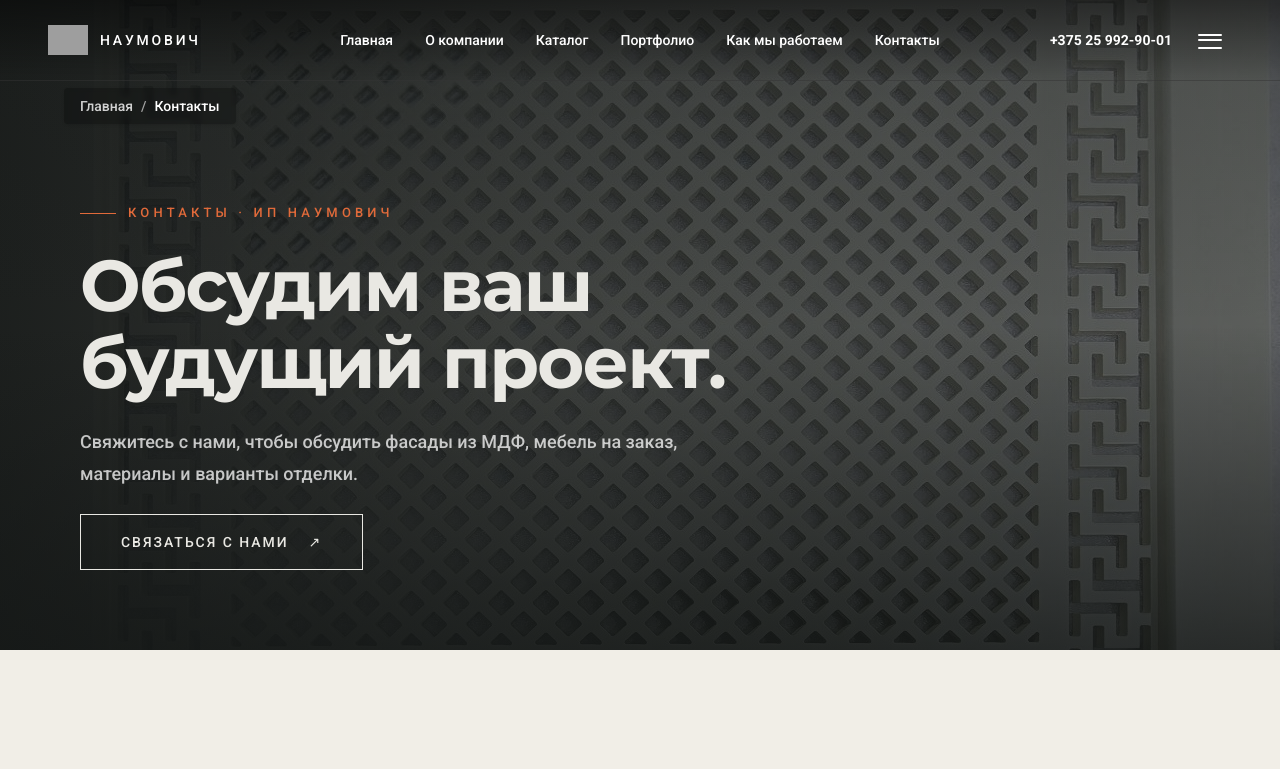
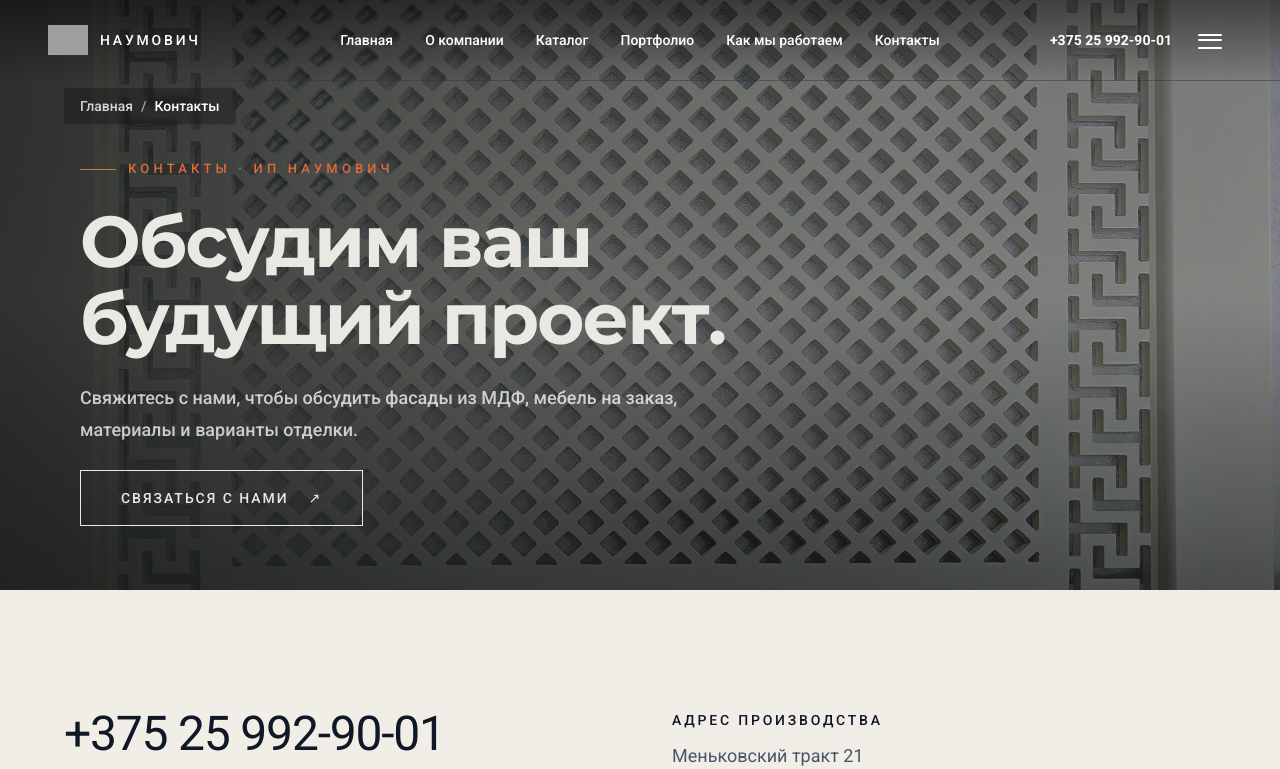
Before and after one commit to IljaBelousow/naumovich-site, a Next.js app: page /contacts in a window 1280 px wide. Shown: the top 769 px of the page. Built offline with nearby package versions, Linux system fonts and the light colour scheme; grey boxes are pictures that could not be loaded.

Commit message:
Add subtle visual variations to page hero banners

```diff
--- a/src/app/contacts/page.tsx
+++ b/src/app/contacts/page.tsx
@@ -10,18 +10,18 @@ export const metadata = {
 export default function ContactsPage() {
   return (
     <main className="w-full bg-[#F1EEE7]">
-      <section className="relative isolate flex min-h-[560px] items-end overflow-hidden bg-[#202322] text-[#E9E8E3] sm:min-h-[650px]">
+      <section className="relative isolate flex min-h-[500px] items-end overflow-hidden bg-[#202322] text-[#E9E8E3] sm:min-h-[590px]">
         <Image
           src="/images/hero/hero-main.jpg"
           alt="Мастерская по изготовлению мебели и фасадов"
           fill
           priority
           sizes="100vw"
-          className="object-cover object-center opacity-45"
+          className="object-cover object-[center_60%] opacity-60"
         />
-        <div className="absolute inset-0 bg-gradient-to-r from-[#141716]/90 via-[#141716]/55 to-[#141716]/25" />
-        <div className="absolute inset-0 bg-gradient-to-t from-[#141716]/70 via-transparent to-[#141716]/20" />
-        <div className="relative mx-auto w-full max-w-[1500px] px-6 pb-16 pt-32 sm:px-12 sm:pb-20 lg:px-20">
+        <div className="absolute inset-0 bg-gradient-to-r from-[#141716]/75 via-[#141716]/35 to-[#141716]/10" />
+        <div className="absolute inset-0 bg-gradient-to-t from-[#141716]/50 via-transparent to-[#141716]/10" />
+        <div className="relative mx-auto w-full max-w-[1500px] px-6 pb-14 pt-28 sm:px-12 sm:pb-16 lg:px-20">
           <p className="about-intro mb-6 flex items-center gap-3 text-[11px] font-medium uppercase tracking-[0.32em] text-[#E16A3A]">
             <span className="h-px w-9 bg-[#E16A3A]" /> Контакты · ИП Наумович
           </p>
```
